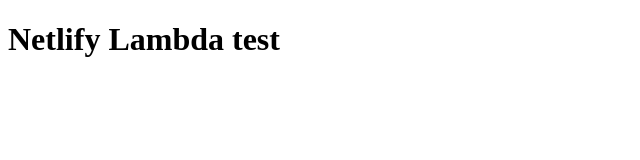
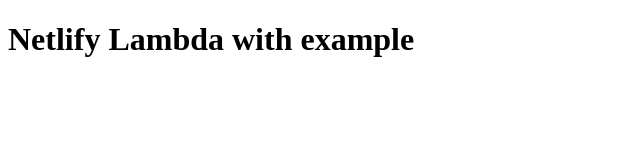
Before and after one commit to kjs3/netlify-lambda, a website: page static/index.html in a window 1280 px wide. Shown: the whole page, without its empty margins (0-640 px from the left). Drawn offline with Linux system fonts and the light colour scheme.

Commit message:
updated index.html

```diff
--- a/static/index.html
+++ b/static/index.html
@@ -5,6 +5,6 @@
     <title>My lambda site</title>
   </head>
   <body>
-    <h1>Netlify Lambda test</h1>
+    <h1>Netlify Lambda with example</h1>
   </body>
 </html>
```
